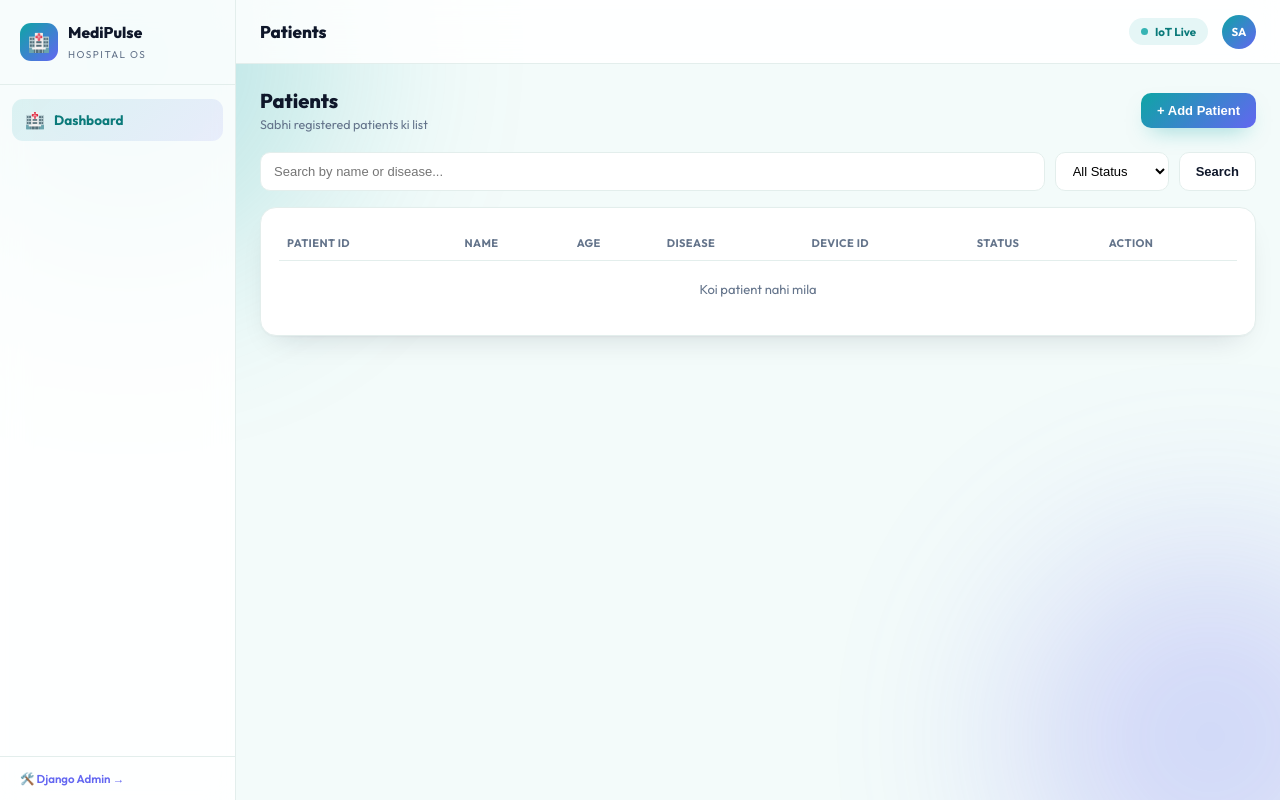
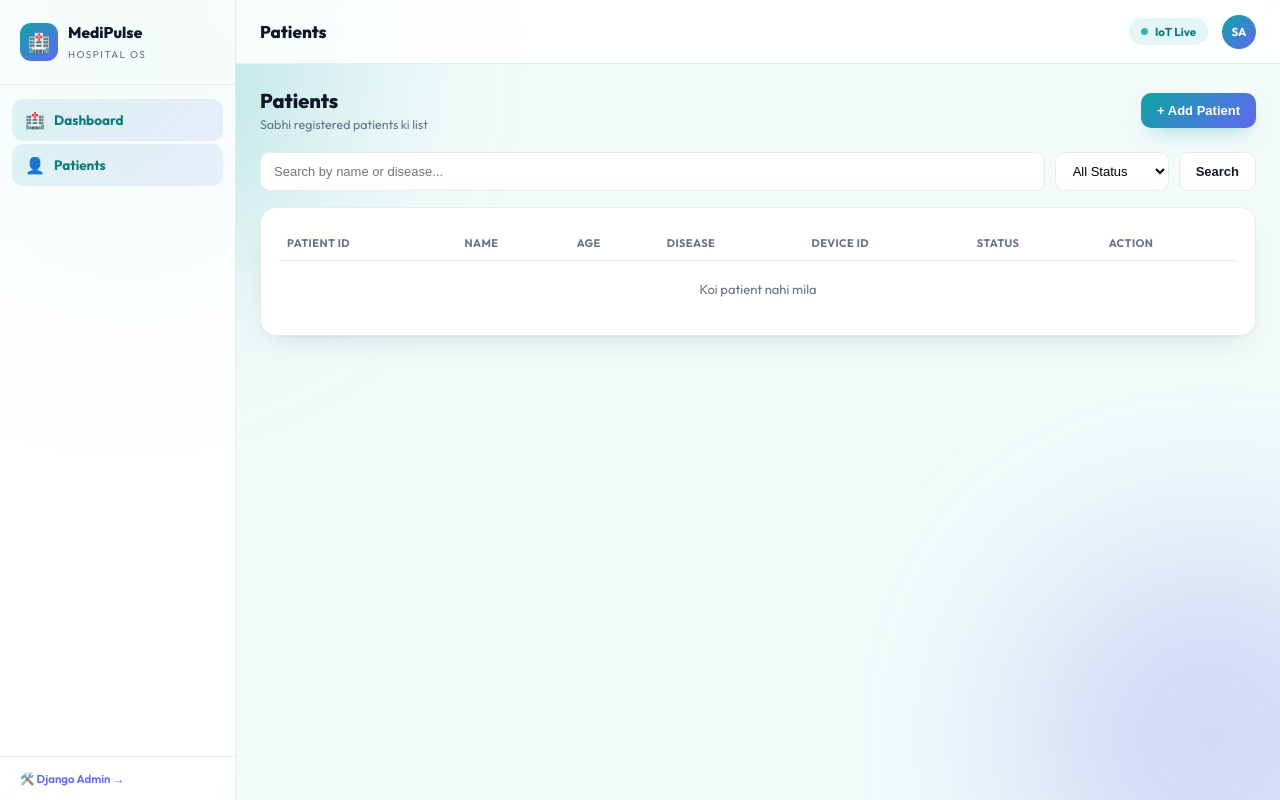
Before and after one commit to abhiyadav1711/Hospital-Management-System-With-IOT--Devices, a Django app: page /patients/ in a window 1280 px wide. Run offline with Django 4.2, Linux system fonts and the light colour scheme; the visitor is signed in with stand-in values (Sample User, id 1); data that the repository does not hold is empty.

Commit message:
Update base.html

```diff
--- a/hospital/templates/hospital/base.html
+++ b/hospital/templates/hospital/base.html
@@ -21,6 +21,7 @@
     </div>
     <nav class="nav">
       <a href="{% url 'dashboard' %}" class="nav-item active"><span>🏥</span>Dashboard</a>
+<a href="{% url 'patients' %}" class="nav-item {% if request.resolver_match.url_name == 'patients' %}active{% endif %}"><span>👤</span>Patients</a>
     </nav>
     <div class="admin-django">
       <a href="/admin/" target="_blank">🛠️ Django Admin →</a>
```
